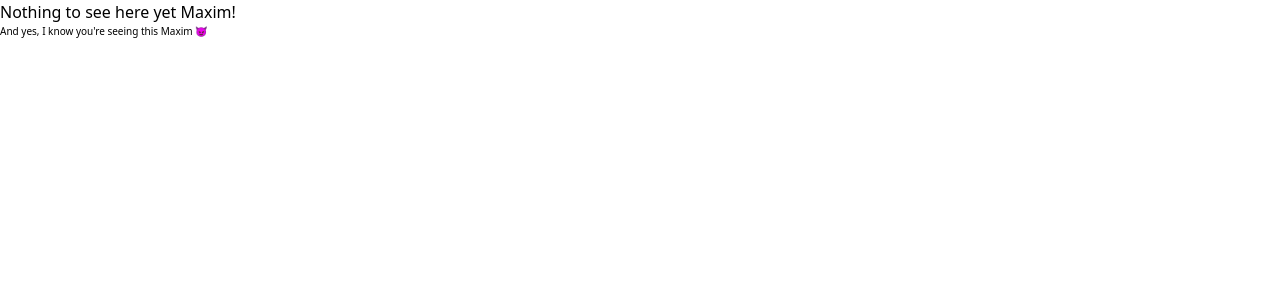
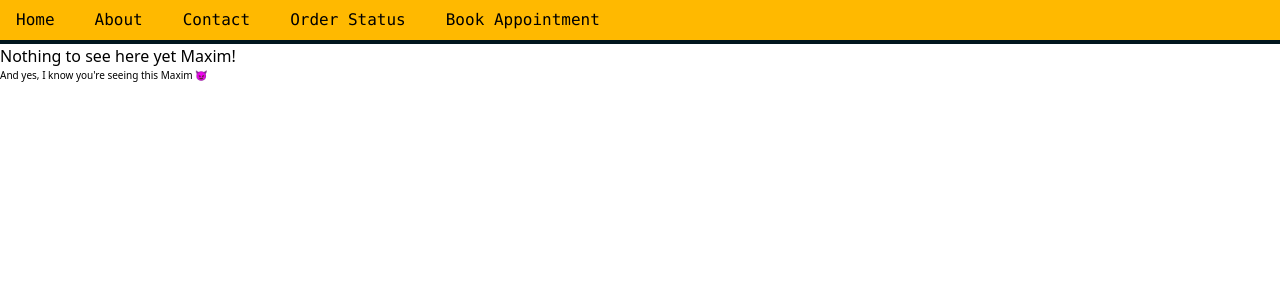
Before and after one commit to Jad-Kreit29/Bike-Repair-Site, a React (Vite) app: page / in a window 1280 px wide. Shown: the top 300 px of the page. Built offline with nearby package versions, Linux system fonts and the light colour scheme.

Commit message:
Added Nav Bar

```diff
--- /dev/null
+++ b/src/components/NavBar.jsx
@@ -0,0 +1,29 @@
+import React from 'react'
+import { NavLink } from 'react-router-dom'
+
+const NavBar = () => {
+  return (
+
+    <nav className='bg-amber-400 font-mono px-4 py-2 border-b-4 border-[#01161E] sticky top-0 z-1'>
+
+        <div className='flex space-x-10'>
+
+            <NavLink to='/'>Home</NavLink>
+
+            <NavLink to='/about'>About</NavLink>
+
+            <NavLink to='/contact'>Contact</NavLink>
+
+            <NavLink to='/status'>Order Status</NavLink>
+
+            <NavLink to='/appointment_book'>Book Appointment</NavLink>
+
+
+        </div>
+
+    </nav>
+
+  )
+}
+
+export default NavBar
--- a/src/layouts/MainLayout.jsx
+++ b/src/layouts/MainLayout.jsx
@@ -1,11 +1,13 @@
 import React from 'react'
 import { Outlet } from 'react-router-dom'
+import NavBar from '../components/NavBar'
 
 const MainLayout = () => {
   return (
 
     <>
 
+        <NavBar />
         <Outlet />
 
     </>
```
